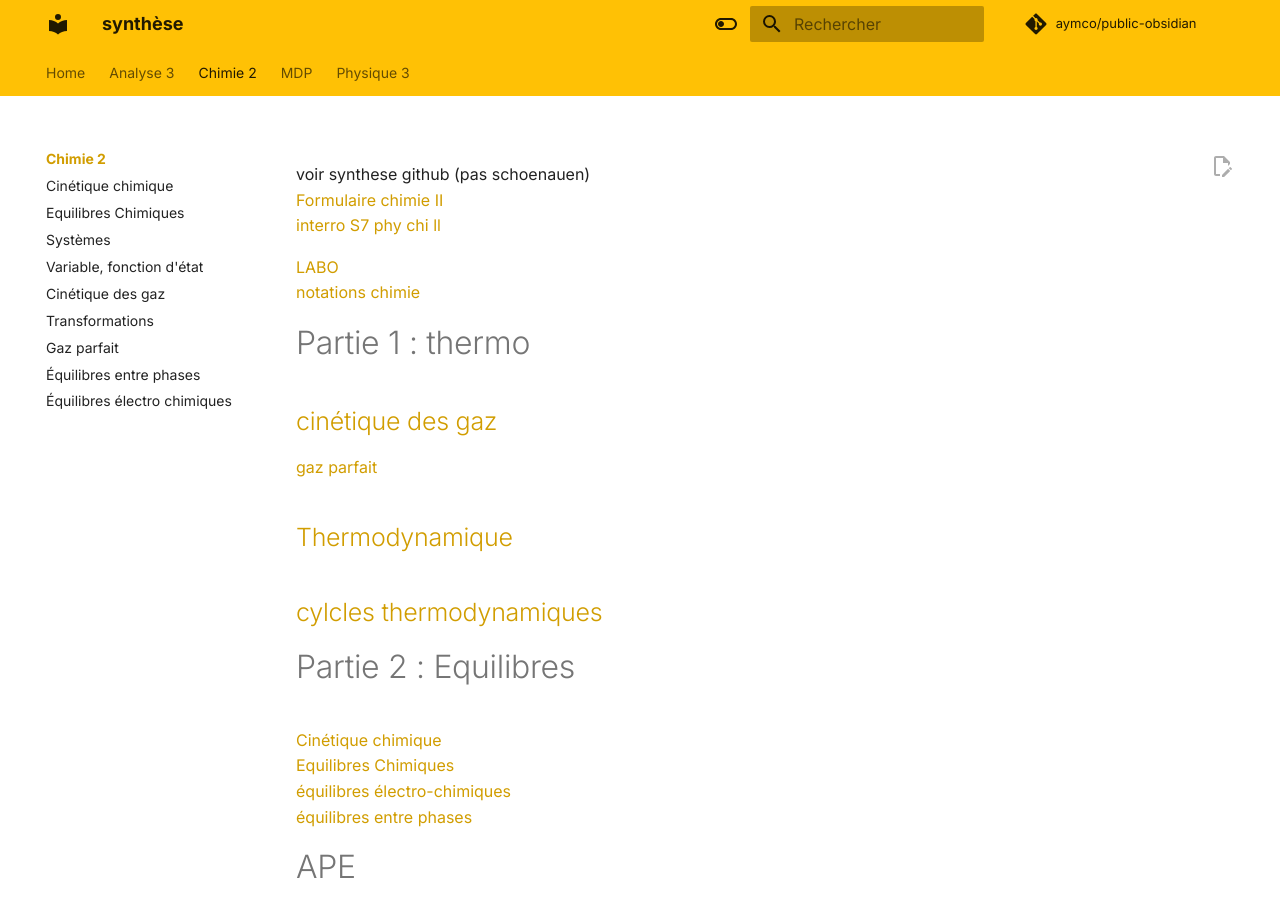
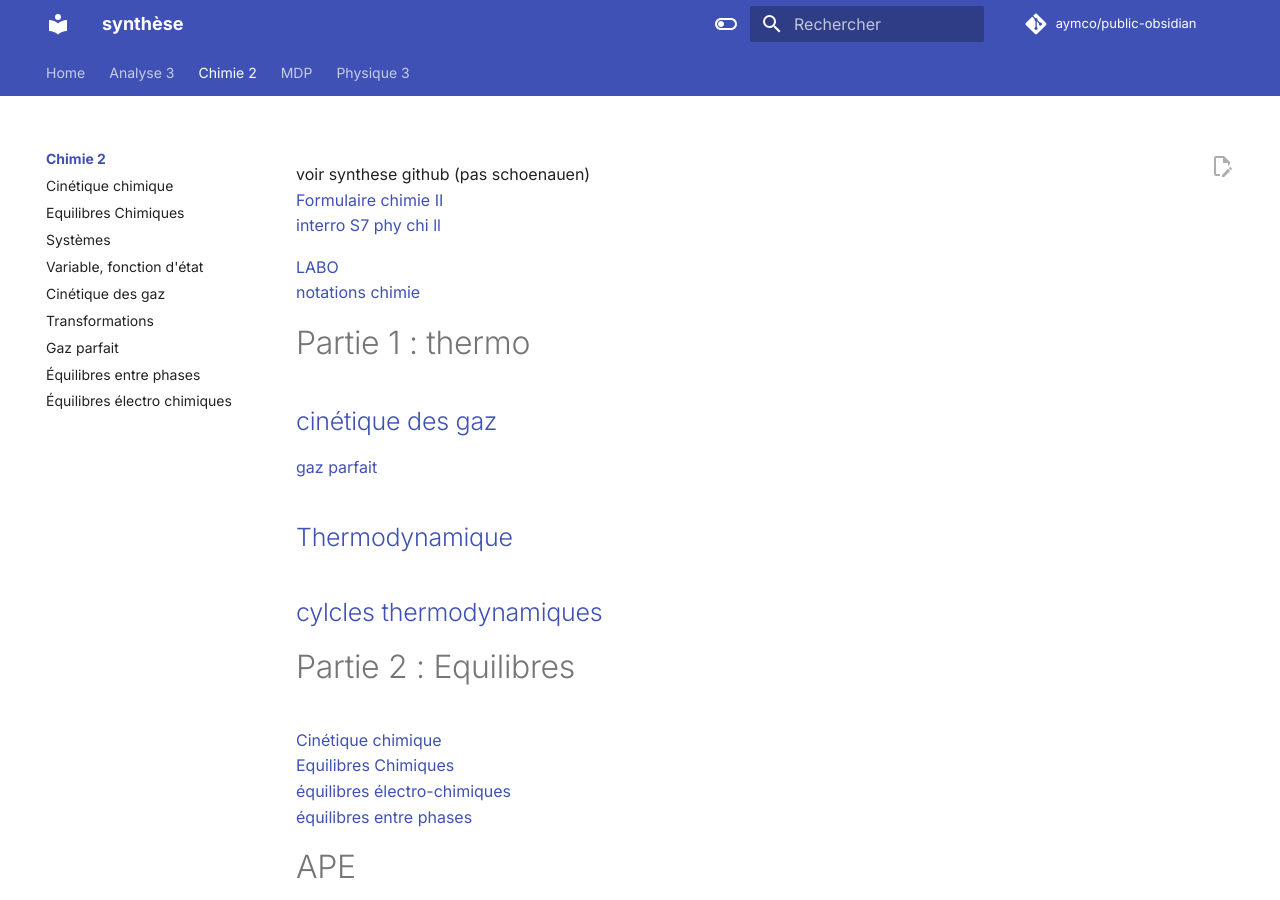
Before and after one commit to Aymco/public-obsidian, an MkDocs documentation site: the page built from docs/Chimie 2/index.md, in a window 1280 px wide and 900 px high. Built offline with MkDocs 1.6.1 and Material for MkDocs 9.7.7, drawn with Linux system fonts in a browser that asks for light colours; comment, search, counter and statistics services are not loaded.

Commit message:
Update mkdocs.yml

```diff
--- a/mkdocs.yml
+++ b/mkdocs.yml
@@ -26,8 +26,8 @@ theme:
     # Light mode
     - media: "(prefers-color-scheme: light)"
       scheme: default
-      primary: amber
-      accent: deep orange
+      #primary: amber
+      #accent: deep orange
       toggle:
         icon: material/toggle-switch-off-outline
         name: Switch to dark mode
```
